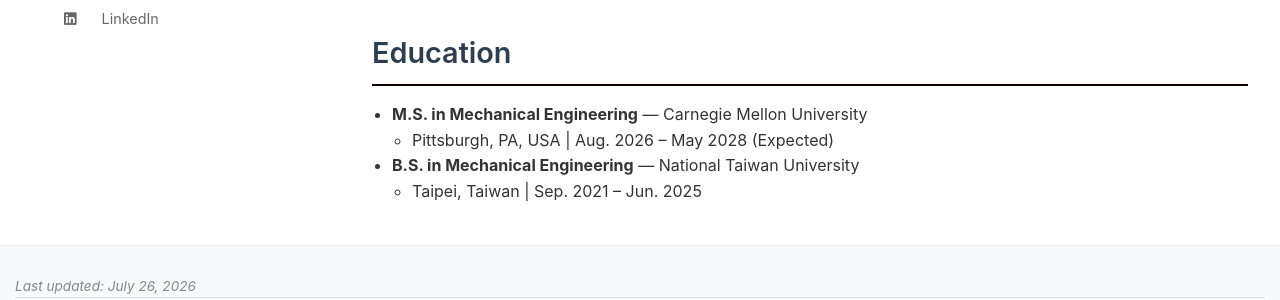
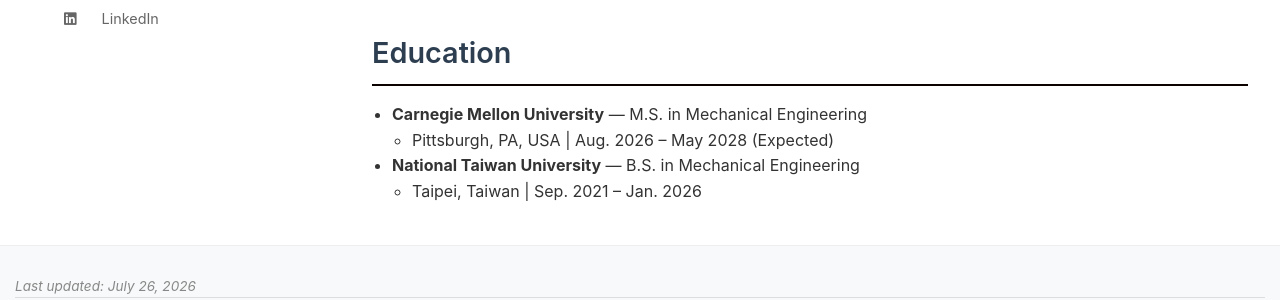
Before and after one commit to Kelvin1106/Kelvin1106.github.io, a Jekyll site: the page built from pages/home.md, in a window 1280 px wide. Shown: the part 513-813 px from the top of the page. Built offline with Jekyll 4.4.1, drawn with Linux system fonts in a browser that asks for light colours.

Commit message:
Update home.md

```diff
--- a/pages/home.md
+++ b/pages/home.md
@@ -272,18 +272,18 @@ ul {
             </p>
             <h3 class="experience-section-title">Education</h3>
             <ul>
-                <li>
-                    <strong>M.S. in Mechanical Engineering</strong> — Carnegie Mellon University
-                 <ul>
-                      <li>Pittsburgh, PA, USA | Aug. 2026 – May 2028 (Expected)</li>
-                 </ul>
-                 </li>
-                 <li>
-                      <strong>B.S. in Mechanical Engineering</strong> — National Taiwan University
-                 <ul>
-                      <li>Taipei, Taiwan | Sep. 2021 – Jun. 2025</li>
-                   </ul>
-                  </li>
+<li>
+    <strong>Carnegie Mellon University</strong> — M.S. in Mechanical Engineering
+    <ul>
+        <li>Pittsburgh, PA, USA | Aug. 2026 – May 2028 (Expected)</li>
+    </ul>
+</li>
+<li>
+    <strong>National Taiwan University</strong> — B.S. in Mechanical Engineering
+    <ul>
+        <li>Taipei, Taiwan | Sep. 2021 – Jan. 2026</li>
+    </ul>
+</li>
             </ul>
         </section>
         </div>
```
